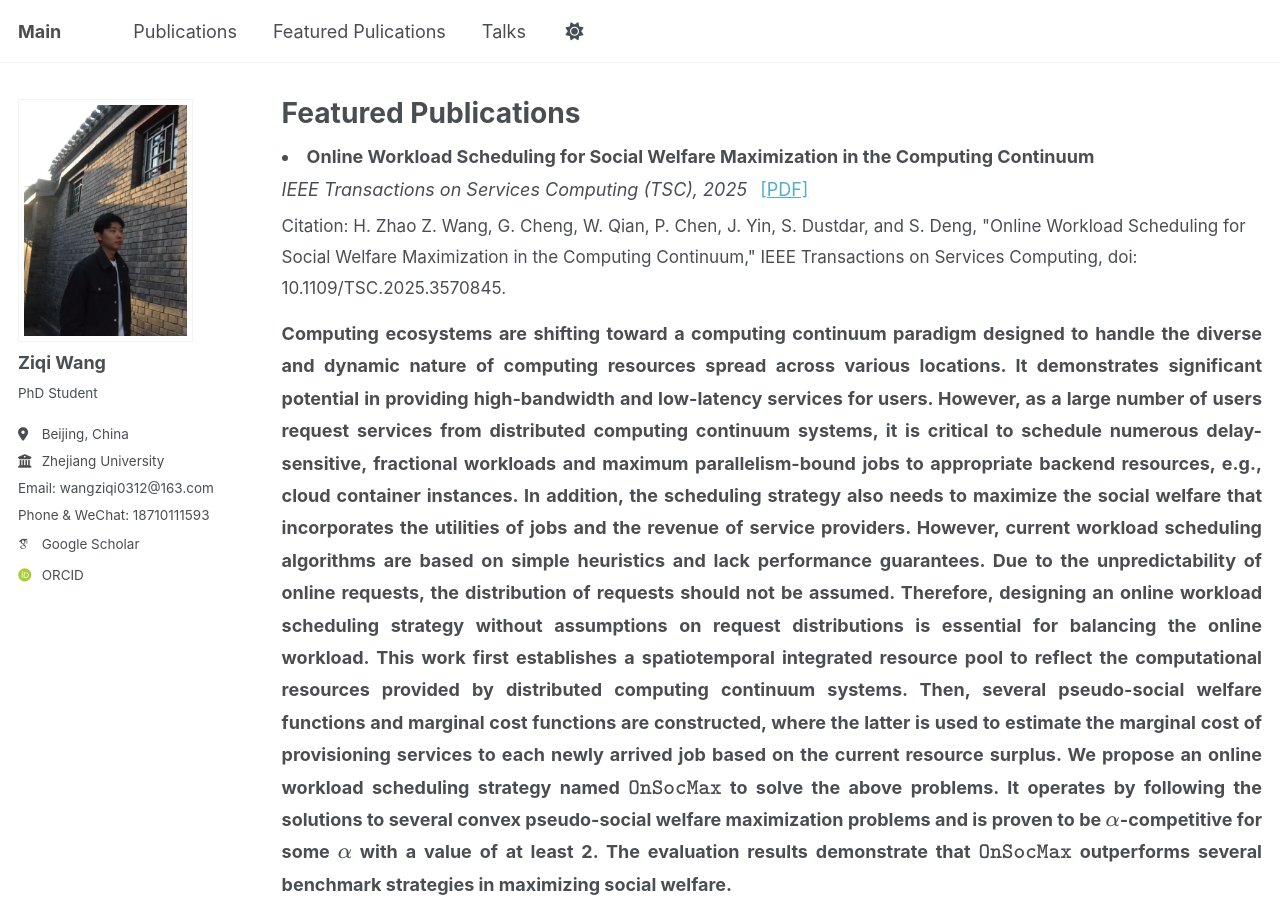
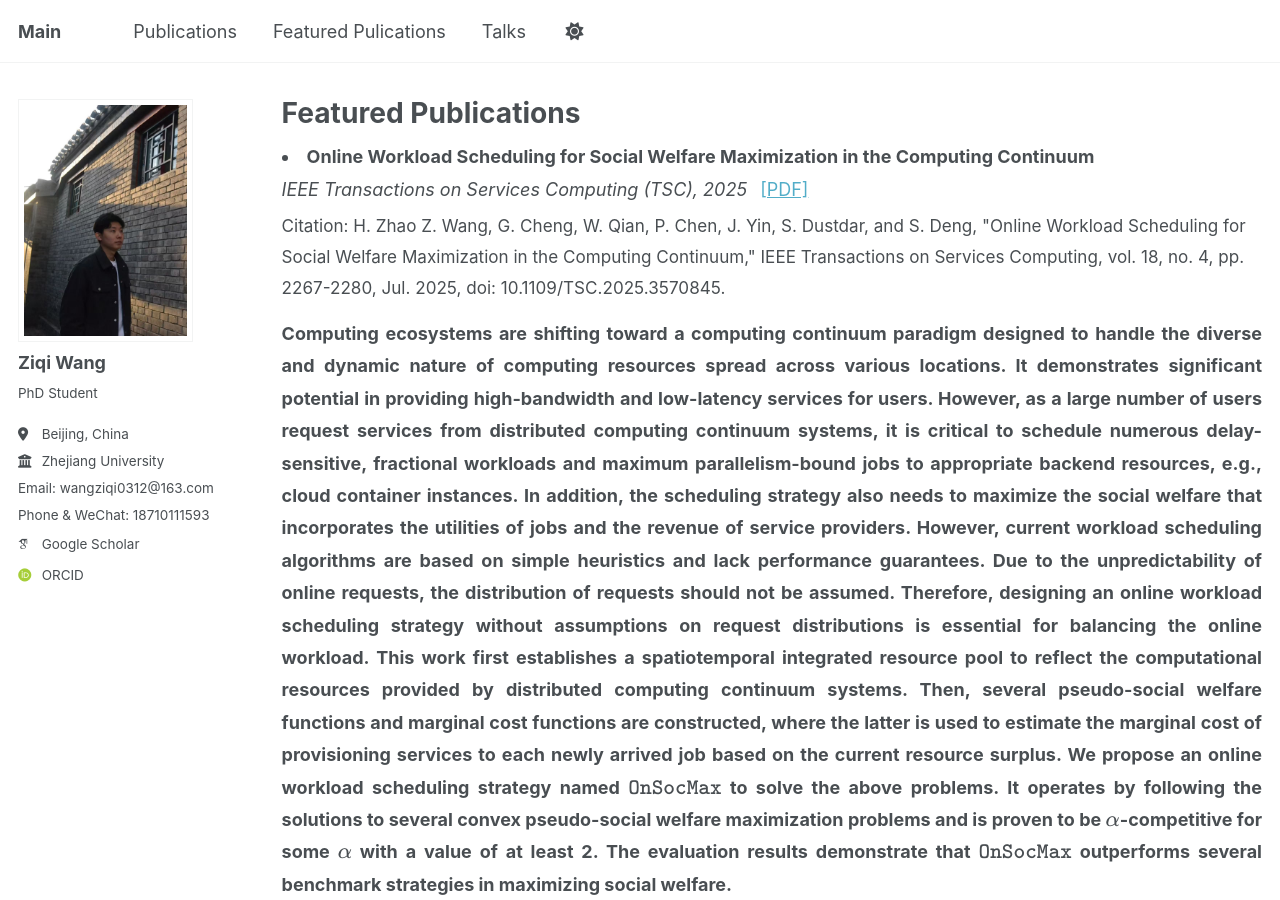
Before and after one commit to ZiqiWang0312/bio, a Jekyll site: the page built from _pages/featuredpubs.md, in a window 1280 px wide and 900 px high. Built offline with Jekyll 4.4.1, drawn with Linux system fonts in a browser that asks for light colours; some web fonts are replaced; a script that is not in the unit is left out.

Commit message:
TSCupdate

```diff
--- a/_pages/featuredpubs.md
+++ b/_pages/featuredpubs.md
@@ -13,7 +13,7 @@ author_profile: true
   <div style="font-size:0.95em; margin-top:0.3rem;">
     Citation: H. Zhao Z. Wang, G. Cheng, W. Qian, P. Chen, J. Yin, S. Dustdar, and S. Deng,
     "Online Workload Scheduling for Social Welfare Maximization in the Computing Continuum,"
-    IEEE Transactions on Services Computing, doi: 10.1109/TSC.2025.3570845.
+    IEEE Transactions on Services Computing, vol. 18, no. 4, pp. 2267-2280, Jul. 2025, doi: 10.1109/TSC.2025.3570845.
   </div>
 
   <p style="text-align: justify; font-weight: bold; margin-top: 0.8rem; margin-bottom: 1rem;">
```
